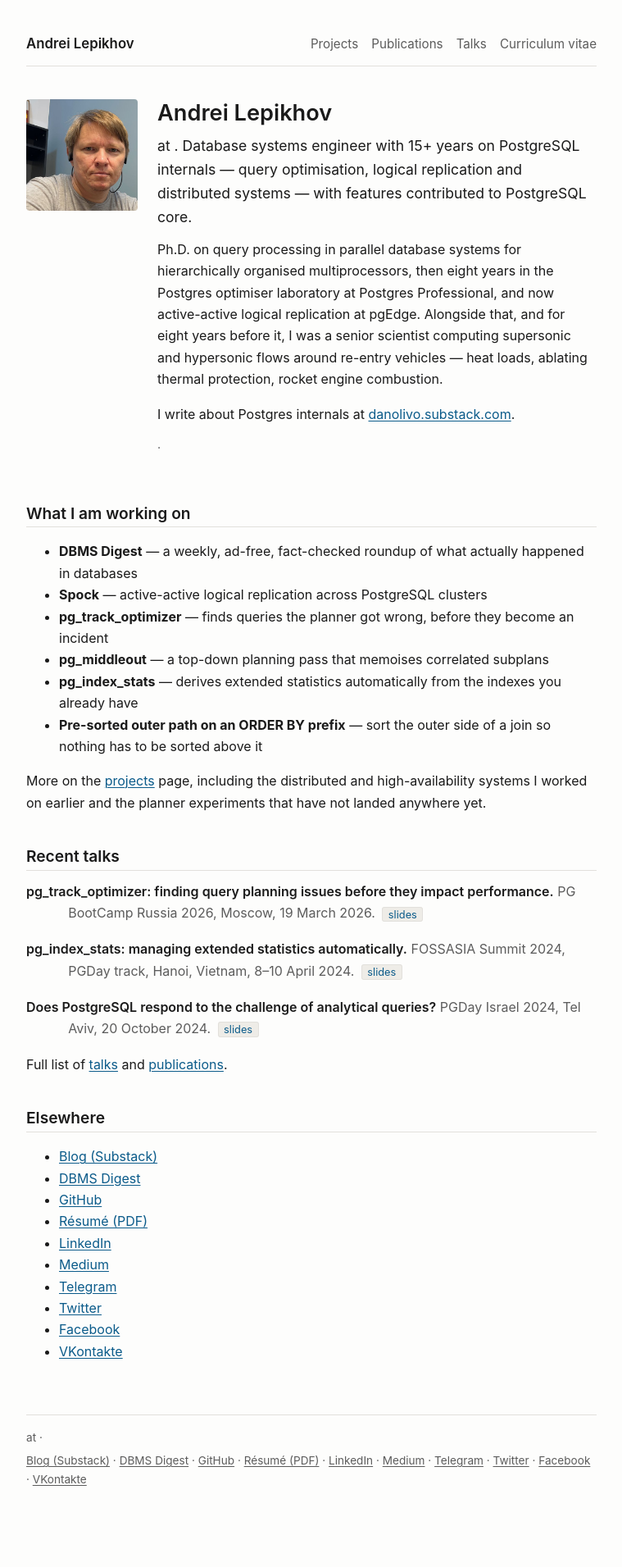
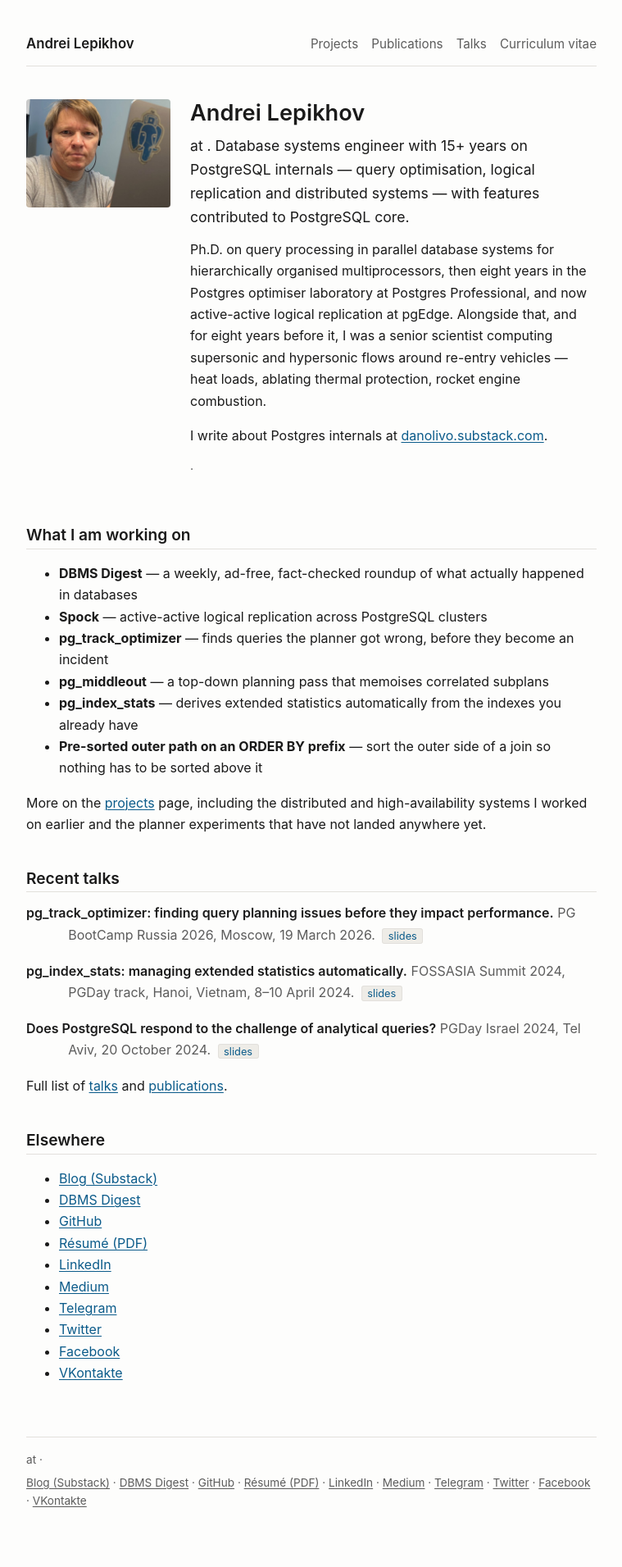
Before and after one commit to danolivo/danolivo.github.io, a Jekyll site: the page built from index.markdown, in a window 1280 px wide. Shown: the whole page at 82% size, without its empty margins (260-1019 px from the left). Built offline with Jekyll 4.4.1, drawn with Linux system fonts in a browser that asks for light colours; before the commit the page ends 1885 px from its top, so only the background shows below that.

Commit message:
Reframe the portrait to keep the Postgres sticker in shot
The first crop cut the laptop out as clutter. On the site of a Postgres
developer the elephant on the lid is the opposite of clutter, so the frame
now holds both: face left, sticker right. 4:3 rather than square, because
squaring it up would have meant either losing the sticker or a lot of dead
t-shirt, and the portrait grows from 8.5rem to 11rem so the sticker stays
legible. Metadata dropped again on the new file — the original carries GPS.

Co-Authored-By: Claude Opus 5 <noreply@anthropic.com>

```diff
--- a/assets/css/style.css
+++ b/assets/css/style.css
@@ -98,9 +98,11 @@ code {
 .intro { display: flex; flex-wrap: wrap; gap: 1.5rem; align-items: flex-start; }
 .intro-text { flex: 1 1 20rem; }
 .intro-text .lede { font-size: 1.1rem; margin-bottom: 0.75rem; }
+/* Wider than a head-and-shoulders shot would need: the frame carries the
+   laptop and its Postgres sticker as well as the face. */
 .intro .portrait {
   flex: 0 0 auto;
-  width: 8.5rem;
+  width: 11rem;
   height: auto;
   border-radius: 4px;
 }
--- a/index.markdown
+++ b/index.markdown
@@ -5,7 +5,8 @@ title: Andrei Lepikhov
 
 <div class="intro">
   <img class="portrait" src="{{ '/assets/img/portrait.jpg' | relative_url }}"
-       width="480" height="480" alt="Andrei Lepikhov">
+       width="720" height="540"
+       alt="Andrei Lepikhov at his laptop, a PostgreSQL elephant sticker on the lid">
   <div class="intro-text">
     <h1>Andrei Lepikhov</h1>
     <p class="lede">{{ site.profile.role }} at {{ site.profile.company }}. Database systems
```
Also changed, not shown: assets/img/portrait.jpg.
